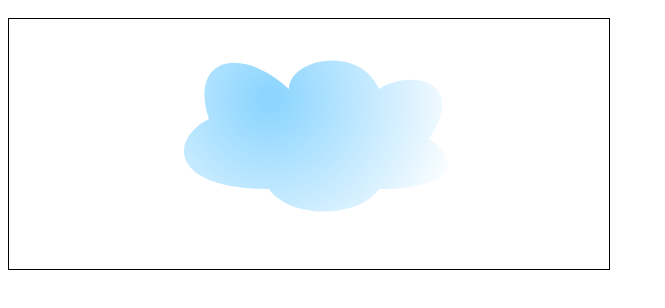
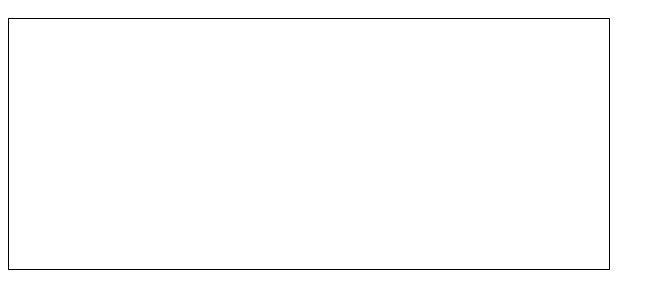
Before and after one commit to prateekbhujel/hello, a plain HTML site: page index.html in a window 1280 px wide. Shown: the part 48-356 px from the top of the page, without its empty margins (0-665 px from the left). Drawn offline with Linux system fonts and the light colour scheme.

Commit message:
Update index.html

```diff
--- a/index.html
+++ b/index.html
@@ -23,8 +23,8 @@
                 var grdCenterX = 260;
                 var grdCenterY = 80;
                 var grd = context.createRadialGradient(grdCenterX, grdCenterY, 10, grdCenterX, grdCenterY, 200);
-                grd.addColorStop(0, "#8ED6FF"); // light blue
-                grd.addColorStop(1, "white"); // dark blue
+                grd.addColorStop(0, white); // light blue
+                grd.addColorStop(1, white); // dark blue
                 context.fillStyle = grd;
                 context.fill();
 
```
